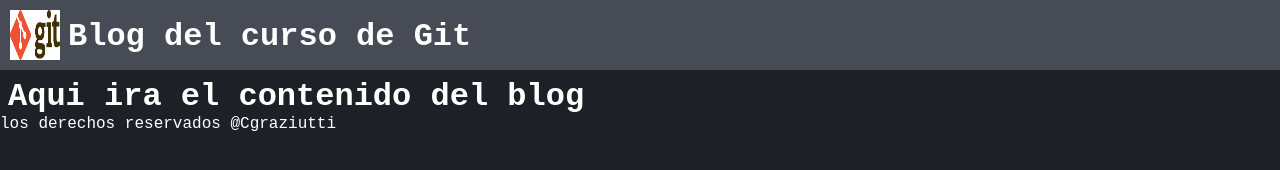
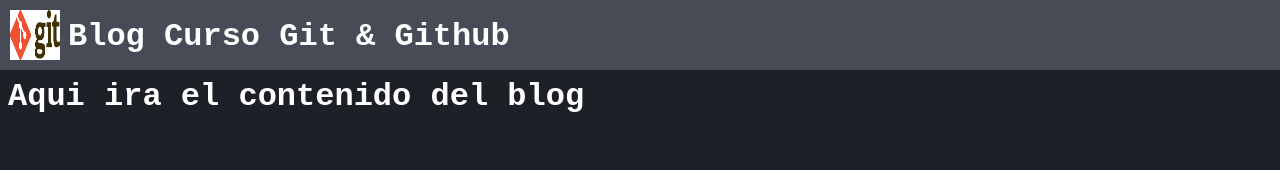
Before and after one commit to isat-lab/CursoGithub, a plain HTML site: page index.html in a window 1280 px wide. Drawn offline with Linux system fonts and the light colour scheme; files whose address does not match are found by name; a web font is replaced by a local one.

Commit message:
reparando el codigo para el merge

```diff
--- a/index.html
+++ b/index.html
@@ -13,15 +13,9 @@
 <body>
     <div class="bar">
         <img class="logo" src="C:\Users\crist\OneDrive\Escritorio\Curso Git\img\logogit.png">
-        <h1>Blog del curso de Git </h1>
+        <h1>Blog Curso Git & Github </h1>
     </div>
     <div>
         <h1>Aqui ira el contenido del blog</h1>
     </div>
 </body>
-<footer>
-    <tfoot>los derechos reservados @Cgraziutti</tfoot>
-
-</footer>
-
-</html>
```
Also changed, not shown: 1 other file.
